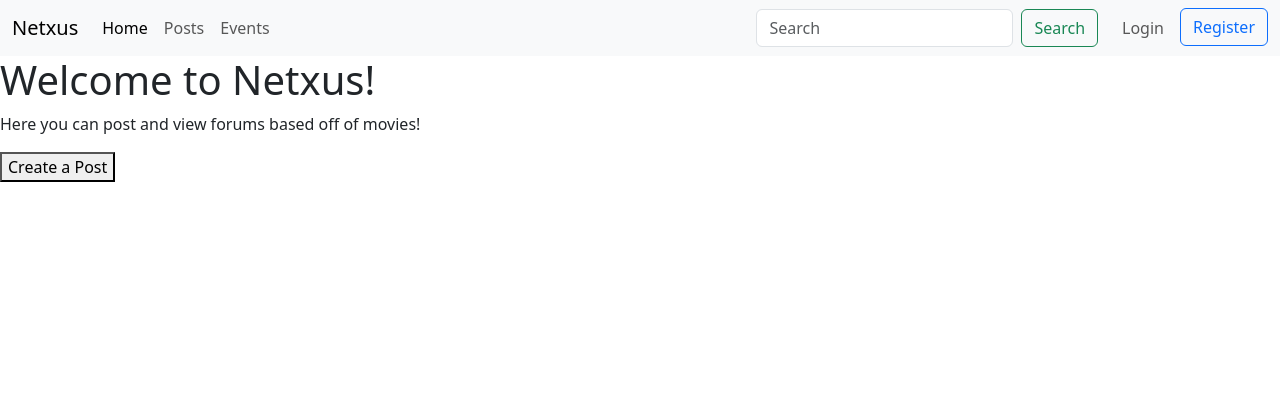
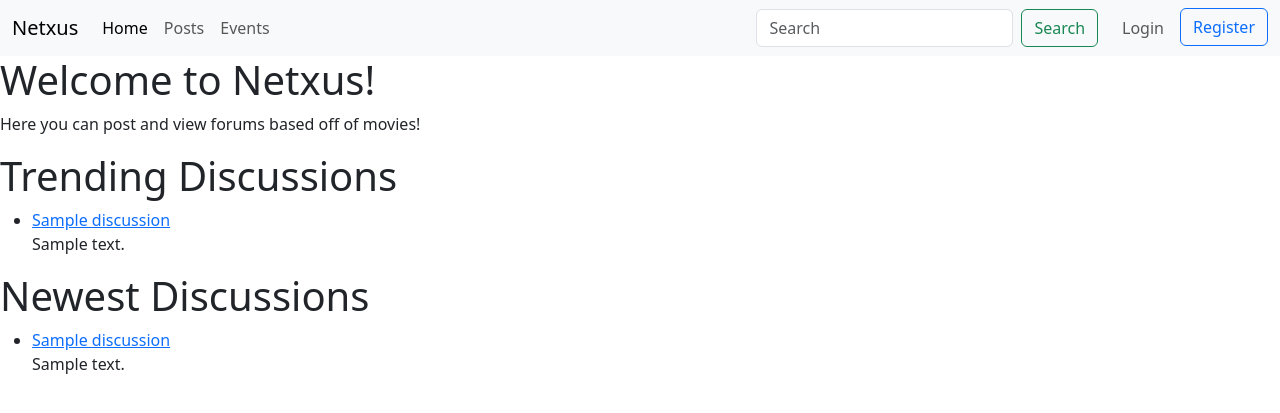
Before and after one commit to NetoCruzzz/Netxus, a Django app: page / in a window 1280 px wide. Shown: the top 413 px of the page. Run offline with Django 5.2, Linux system fonts and the light colour scheme; tables that the repository leaves empty hold one stand-in row (values such as "Sample post").

Commit message:
added trending and newest discussions section to homepage, added links to titles to individual discussion pages

```diff
--- a/netxusApp/models.py
+++ b/netxusApp/models.py
@@ -11,6 +11,7 @@ class Discussion(models.Model):
     poster = models.ImageField(upload_to='posters/', blank=True, null=True)
     banner = models.ImageField(upload_to='banners/', blank=True, null=True)
     postCount = models.IntegerField(default=0)
+    created_at = models.DateTimeField(auto_now_add=True)
 
 
     def __str__(self):
--- a/netxusApp/templates/home.html
+++ b/netxusApp/templates/home.html
@@ -3,8 +3,28 @@
 
 <h1>Welcome to Netxus!</h1>
 <p>Here you can post and view forums based off of movies!</p>
-<a href="{% url 'create_post' %}">
-    <button>Create a Post</button>
-</a>
+<section>
+    <h1> Trending Discussions </h1>
+    <ul>
+        {% for discussion in trending %}
+            <li>
+                <a href="{% url 'discussion' id=discussion.id %}">{{ discussion.name }}</a>
+                <p>{{ discussion.description }}</p>
+            </li>
+        {% endfor %}
+    </ul>
+</section>
+
+<section>
+    <h1> Newest Discussions </h1>
+    <ul>
+        {% for discussion in newest %}
+            <li>
+                <a href="{% url 'discussion' id=discussion.id %}">{{ discussion.name }}</a>
+                <p>{{ discussion.description }}</p>
+            </li>
+        {% endfor %}
+    </ul>
+</section>
 
 {% endblock %}
--- a/netxusApp/views.py
+++ b/netxusApp/views.py
@@ -7,7 +7,9 @@ from . import forms
 
 #home view
 def home(request):
-    return render(request, 'home.html', {})
+    trending = models.Discussion.objects.order_by('-postCount')[:5]  # Get the top 5 discussions based on postCount
+    newest = models.Discussion.objects.order_by('-created_at')[:5]  # Get the 5 most recently created discussions
+    return render(request, 'home.html', {'trending': trending, 'newest': newest})
 
 # Register Info
 def register_user(request):
```
Also changed, not shown: netxusApp/migrations/0007_discussion_created_at.py (added).
